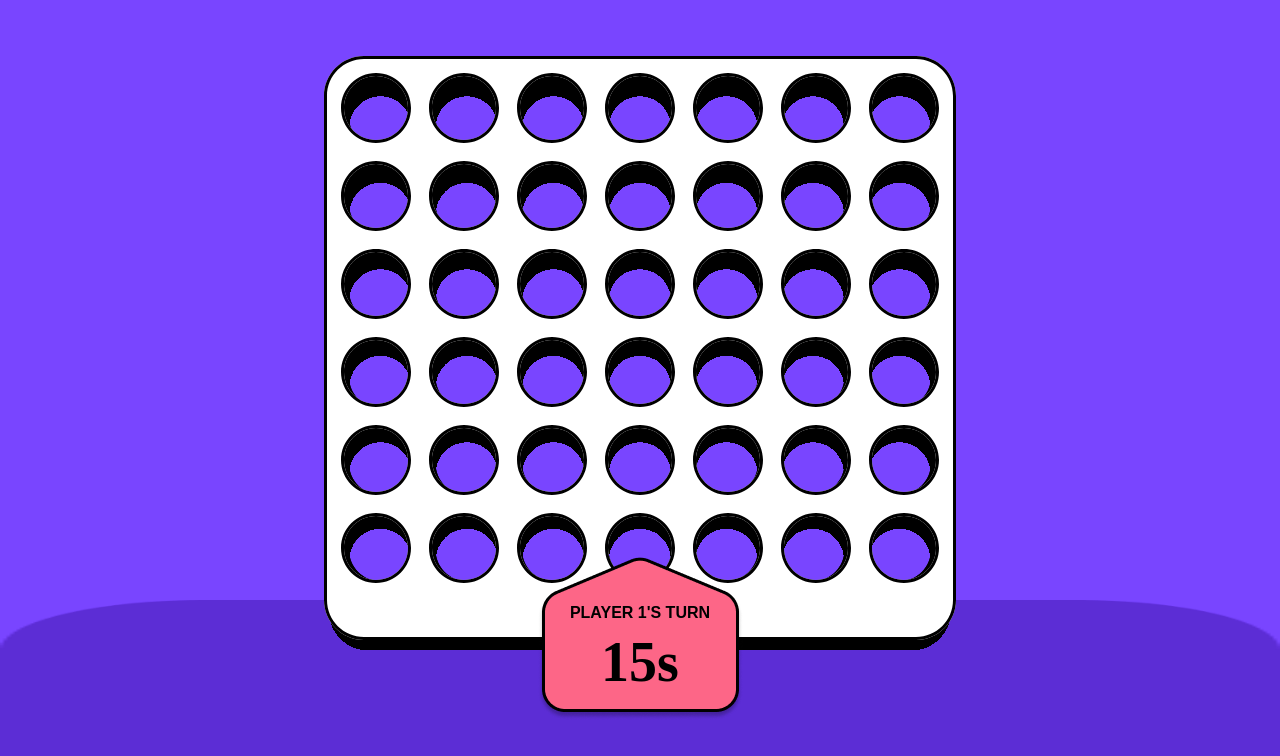
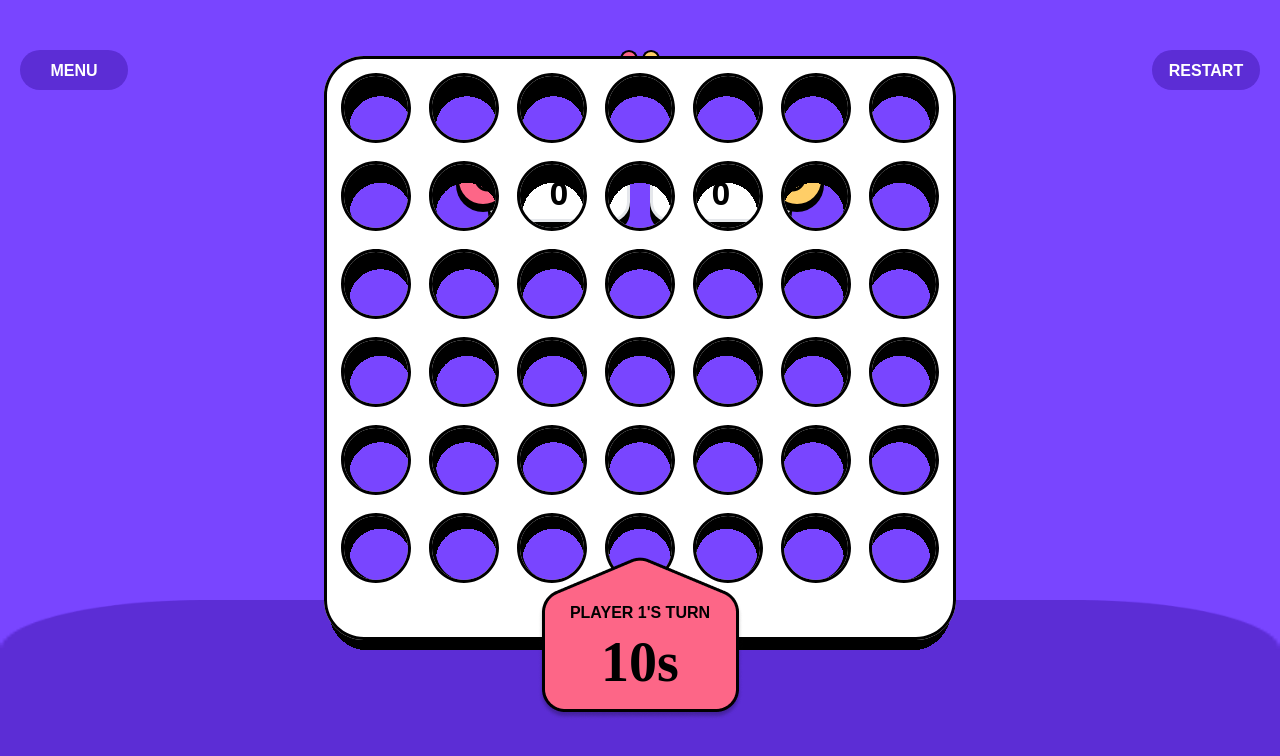
Before and after one commit to EnkiEnki77/connect-four, a Next.js app: page /game in a window 1280 px wide. Shown: the top 756 px of the page. Built offline with nearby package versions, Linux system fonts and the light colour scheme.

Commit message:
created timer functionality

```diff
--- a/components/Button2.tsx
+++ b/components/Button2.tsx
@@ -3,13 +3,13 @@ import React from "react";
 type Props = {
   children: string;
   onClick: () => void;
-  width: "108px" | "130px";
+  width: "w-[108px]" | "w-[130px]";
 };
 
 const Button2 = ({ children, onClick, width }: Props) => {
   return (
     <button
-      className={`${width} h-10 bg-darkPurple rounded-[20px] cursor-pointer xs text-white`}
+      className={`${width} uppercase h-10 bg-darkPurple rounded-[20px] cursor-pointer xs text-white`}
       onClick={onClick}
     >
       {children}
--- /dev/null
+++ b/components/PlayerScore.tsx
@@ -0,0 +1,40 @@
+import Image from "next/image";
+import React, { useState } from "react";
+import Player1 from "../public/assets/player-one.svg";
+import Player2 from "../public/assets/player-two.svg";
+
+type Props = {
+  player: "player 1" | "player 2";
+};
+
+const PlayerScore = ({ player }: Props) => {
+  const [score, setScore] = useState(0);
+  return (
+    <div
+      className="h-20 w-full max-w-[142px] rounded-[20px] border-3 shadow-[0px_10px_0px] bg-white relative flex
+    flex-col justify-center items-center"
+    >
+      {player === "player 1" ? (
+        <Image
+          className="absolute left-[-35px]"
+          src={Player1}
+          alt="player one"
+          width={54}
+          height={59}
+        />
+      ) : (
+        <Image
+          className="absolute right-[-35px]"
+          src={Player2}
+          alt="player two"
+          width={54}
+          height={59}
+        />
+      )}
+      <h2 className="uppercase xs">{player}</h2>
+      <p className="text-[32px] font-bold leading-10">{score}</p>
+    </div>
+  );
+};
+
+export default PlayerScore;
--- a/components/PlayerTurn.tsx
+++ b/components/PlayerTurn.tsx
@@ -1,17 +1,23 @@
 import Image from "next/image";
-import React from "react";
+import React, { useEffect } from "react";
 import Rectangle from "../public/assets/Rectangle.png";
 
-type Props = {};
+type Props = {
+  timer: number | null;
+};
 
-const PlayerTurn = (props: Props) => {
+const PlayerTurn = ({ timer }: Props) => {
+  console.log(timer);
+
   return (
     <div className="absolute bottom-[80px] left-0 right-0 mx-auto z-40 flex justify-center">
       <Image className="shadow-[0px_10px_0px  ]" src={Rectangle} alt="" />
       <p className="z-50 text-black absolute xs uppercase top-[45px]">
         Player 1's turn
       </p>
-      <h2 className="font-grotesk lg text-black absolute top-[70px]">15s</h2>
+      <h2 className="font-grotesk lg text-black absolute top-[70px]">
+        {timer}s
+      </h2>
     </div>
   );
 };
--- a/pages/game.tsx
+++ b/pages/game.tsx
@@ -1,16 +1,61 @@
 import Image from "next/image";
-import React from "react";
+import React, { useEffect, useRef, useState } from "react";
 import Board from "../components/Board";
+import Button2 from "../components/Button2";
 import PlayerTurn from "../components/PlayerTurn";
 import Rectangle2 from "../public/assets/Rectangle-2.png";
+import Logo from "../public/assets/logo.svg";
+import PlayerScore from "../components/PlayerScore";
 
 type Props = {};
 
+export function timerGame(callback: () => void) {
+  console.log("Ready....go!");
+  setTimeout(() => {
+    callback();
+  }, 10000);
+}
+
 const Game = (props: Props) => {
+  const [timeLeft, setTimeLeft] = useState<number | null>(15);
+
+  const openMenu = () => {};
+
+  const restart = () => {};
+
+  useEffect(() => {
+    // exit early when we reach 0
+    if (!timeLeft) return;
+
+    // save intervalId to clear the interval when the
+    // component re-renders
+    const intervalId = setInterval(() => {
+      setTimeLeft(timeLeft - 1);
+    }, 1000);
+
+    // clear interval on re-render to avoid memory leaks
+    return () => clearInterval(intervalId);
+    // add timeLeft as a dependency to re-rerun the effect
+    // when we update it
+  }, [timeLeft]);
+
   return (
     <div className="bg-purple w-full h-screen relative">
+      <div className="flex px-5 justify-between pt-[50px]">
+        <Button2 width="w-[108px]" onClick={openMenu}>
+          menu
+        </Button2>
+        <Image src={Logo} width={40} height={40} alt="logo" />
+        <Button2 width="w-[108px]" onClick={restart}>
+          restart
+        </Button2>
+      </div>
+      <div className="flex justify-center gap-5 mt-[50px]">
+        <PlayerScore player="player 1" />
+        <PlayerScore player="player 2" />
+      </div>
       <Board />
-      <PlayerTurn />
+      <PlayerTurn timer={timeLeft} />
       <Image
         className="absolute bottom-0 w-full max-h-[230px] lg:max-h-[200px]"
         src={Rectangle2}
```
Also changed, not shown: 2 other files (tests, documents, lock files or other folders).
